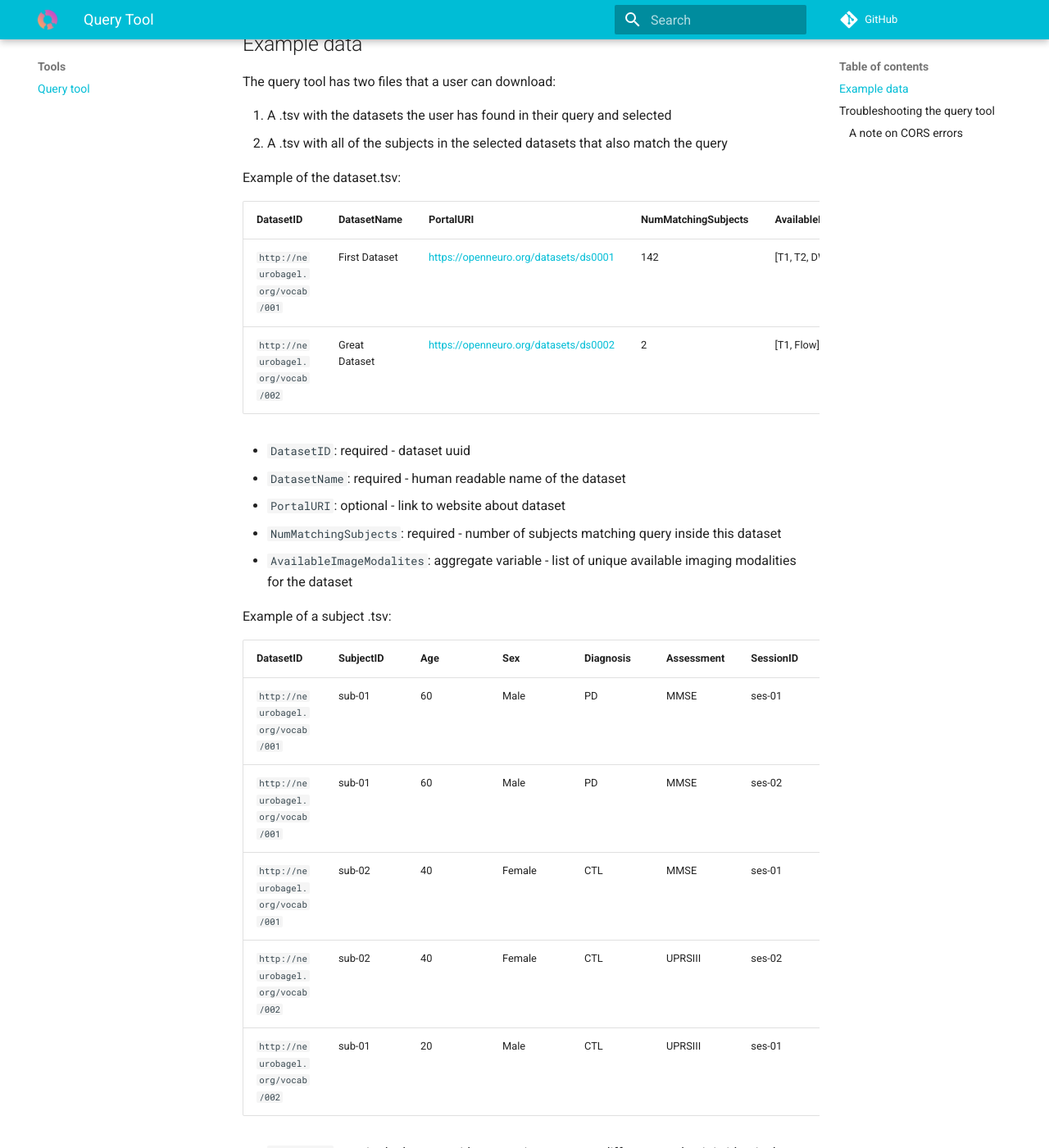
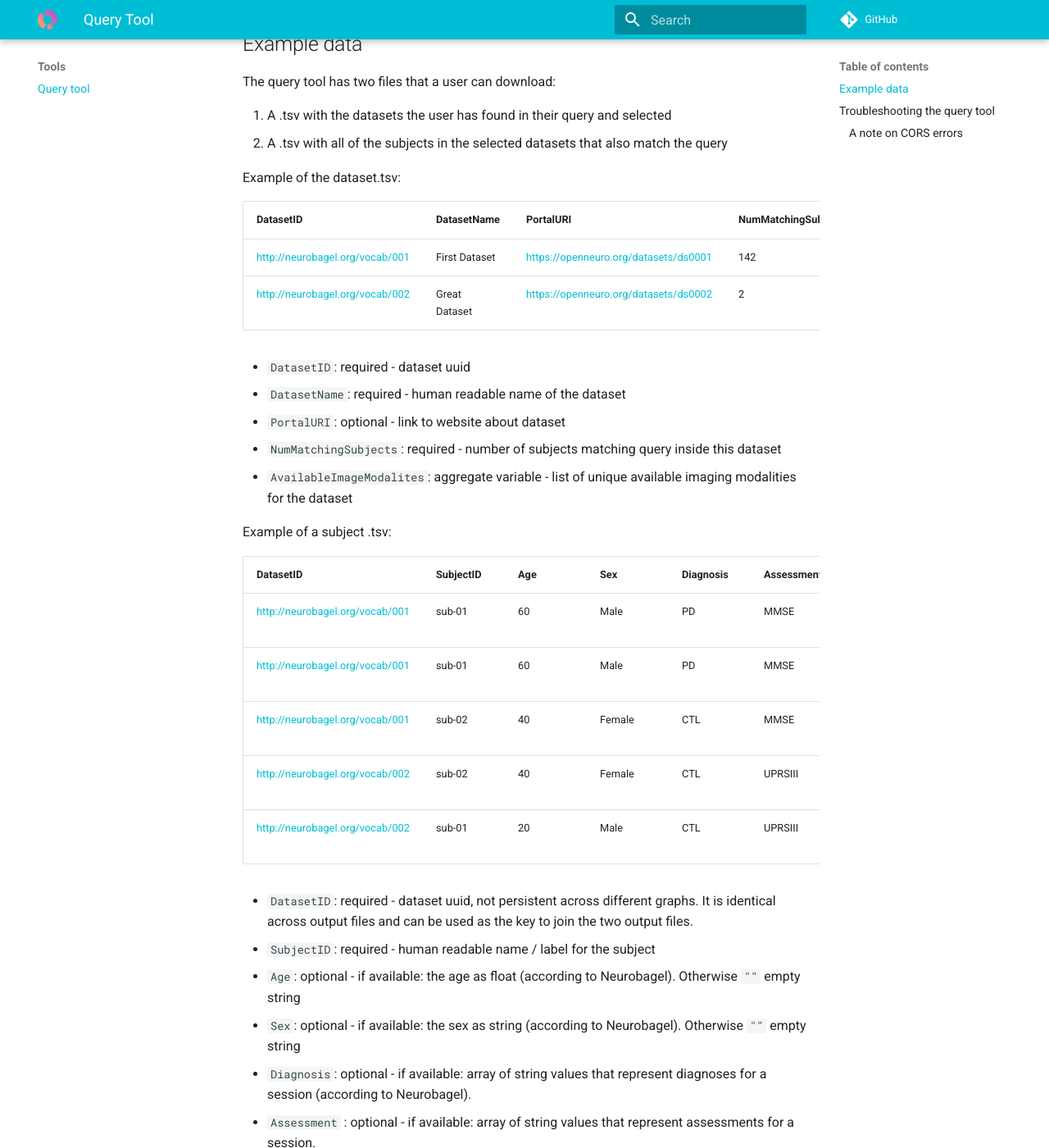
Before and after one commit to neurobagel/dev-docs, an MkDocs documentation site: the page built from docs/Query Tool.md, in a window 1280 px wide and 1400 px high, scrolled down 299 px. Shown: the whole window at 82% size. Built offline with MkDocs 1.6.1 and Material for MkDocs 9.7.7, drawn with Linux system fonts in a browser that asks for light colours; comment, search, counter and statistics services are not loaded.

```diff
--- a/docs/Query Tool.md
+++ b/docs/Query Tool.md
@@ -16,10 +16,10 @@
 
 Example of the dataset.tsv:
 
-| DatasetID                       | DatasetName      | PortalURI                             | NumMatchingSubjects | AvailableImageModalities
-| :---------------                | :------------- | :------------------------------------ | :------------------ | ---------------
-| `http://neurobagel.org/vocab/001` | First Dataset  | https://openneuro.org/datasets/ds0001 | 142                 | [T1, T2, DWI]
-| `http://neurobagel.org/vocab/002` | Great Dataset  | https://openneuro.org/datasets/ds0002 | 2                   | [T1, Flow]
+| DatasetID                         | DatasetName      | PortalURI                             | NumMatchingSubjects | AvailableImageModalities
+|:----------------------------------| :------------- | :------------------------------------ | :------------------ | ---------------
+| http://neurobagel.org/vocab/001  | First Dataset  | https://openneuro.org/datasets/ds0001 | 142                 | [T1, T2, DWI]
+| http://neurobagel.org/vocab/002 | Great Dataset  | https://openneuro.org/datasets/ds0002 | 2                   | [T1, Flow]
 
 - `DatasetID`: required - dataset uuid
 - `DatasetName`: required - human readable name of the dataset
@@ -30,13 +30,13 @@
 Example of a subject .tsv:
 
 
-| DatasetID                       | SubjectID | Age | Sex    | Diagnosis | Assessment | SessionID | SessionPath | NumSessions | Modality      |
-| :------------------------------ | :-------- | :-- | :----- | :-------- | :-------- | :-------- | :-------- | :------------------------------- | :------------ |
-| `http://neurobagel.org/vocab/001` | sub-01    | 60  | Male   | PD        | MMSE      | ses-01    | /data/BIDS/ds0001/sub-01/ses-01/ | 2 | [T1, T2, DWI] |
-| `http://neurobagel.org/vocab/001` | sub-01    | 60  | Male   | PD        | MMSE      | ses-02    | /data/BIDS/ds0001/sub-01/ses-02/ | 2 | [T1, EEG]     |
-| `http://neurobagel.org/vocab/001` | sub-02    | 40  | Female | CTL       | MMSE      | ses-01    | /data/BIDS/ds0001/sub-02/ses-01/ | 2 | [T1]          |
-| `http://neurobagel.org/vocab/002` | sub-02    | 40  | Female | CTL       | UPRSIII   | ses-02    | /data/BIDS/ds0002/sub-02/ses-02/ | 2 | [EEG, T2]     |
-| `http://neurobagel.org/vocab/002` | sub-01    | 20  | Male   | CTL       | UPRSIII   | ses-01    | /data/BIDS/ds0002/sub-01/ses-01/ | 2 | [T1]          |
+| DatasetID                        | SubjectID | Age | Sex    | Diagnosis | Assessment | SessionID | SessionPath | NumSessions | Modality      |
+|:---------------------------------| :-------- | :-- | :----- | :-------- | :-------- | :-------- | :-------- | :------------------------------- | :------------ |
+| http://neurobagel.org/vocab/001  | sub-01    | 60  | Male   | PD        | MMSE      | ses-01    | /data/BIDS/ds0001/sub-01/ses-01/ | 2 | [T1, T2, DWI] |
+| http://neurobagel.org/vocab/001 | sub-01    | 60  | Male   | PD        | MMSE      | ses-02    | /data/BIDS/ds0001/sub-01/ses-02/ | 2 | [T1, EEG]     |
+| http://neurobagel.org/vocab/001 | sub-02    | 40  | Female | CTL       | MMSE      | ses-01    | /data/BIDS/ds0001/sub-02/ses-01/ | 2 | [T1]          |
+| http://neurobagel.org/vocab/002 | sub-02    | 40  | Female | CTL       | UPRSIII   | ses-02    | /data/BIDS/ds0002/sub-02/ses-02/ | 2 | [EEG, T2]     |
+| http://neurobagel.org/vocab/002 | sub-01    | 20  | Male   | CTL       | UPRSIII   | ses-01    | /data/BIDS/ds0002/sub-01/ses-01/ | 2 | [T1]          |
 
 - `DatasetID`: required - dataset uuid, not persistent across different graphs. It is identical across output files and can be used as the key to join the two output files.
 - `SubjectID`: required - human readable name / label for the subject
```
Also changed, not shown: .md_link_check_config.json (added).
